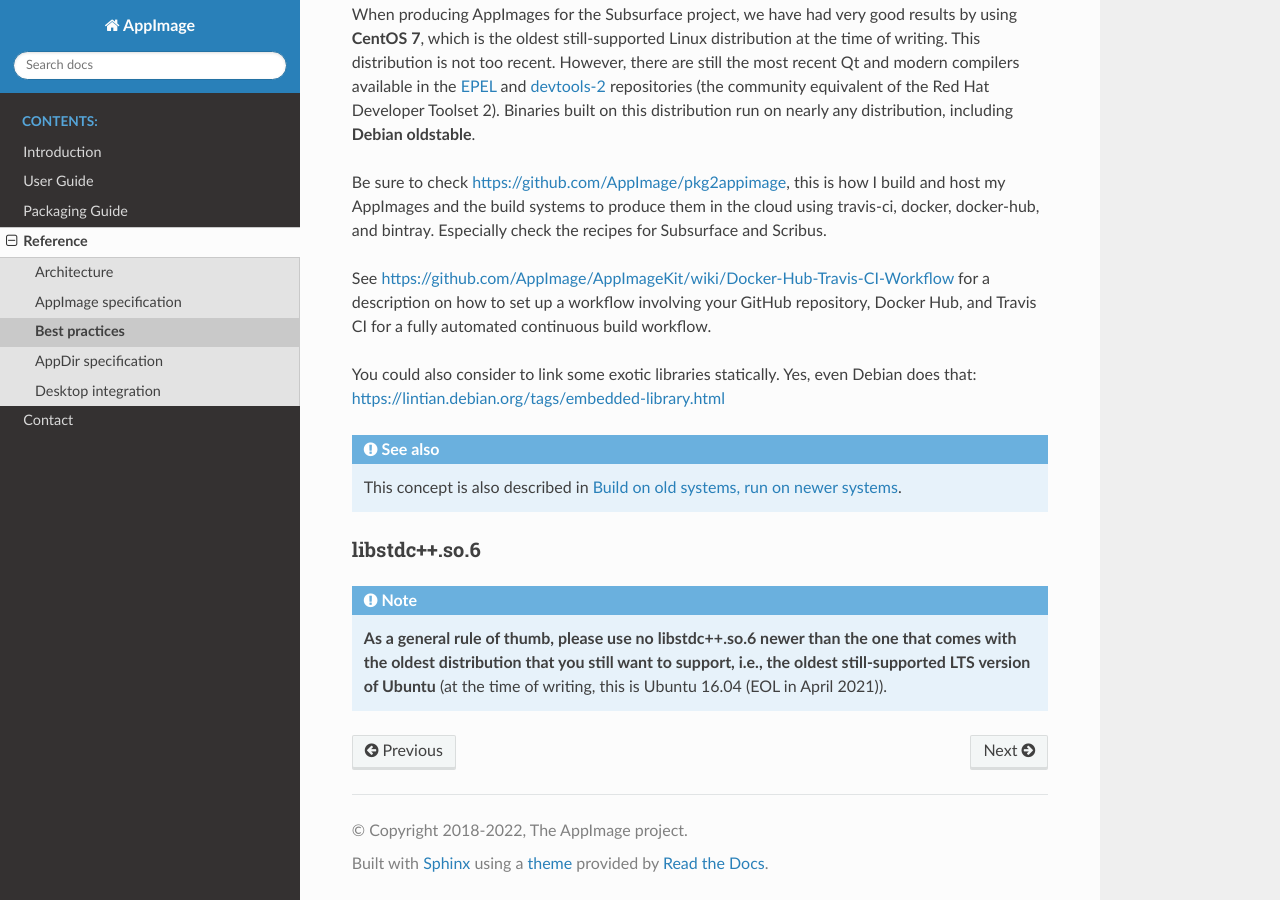
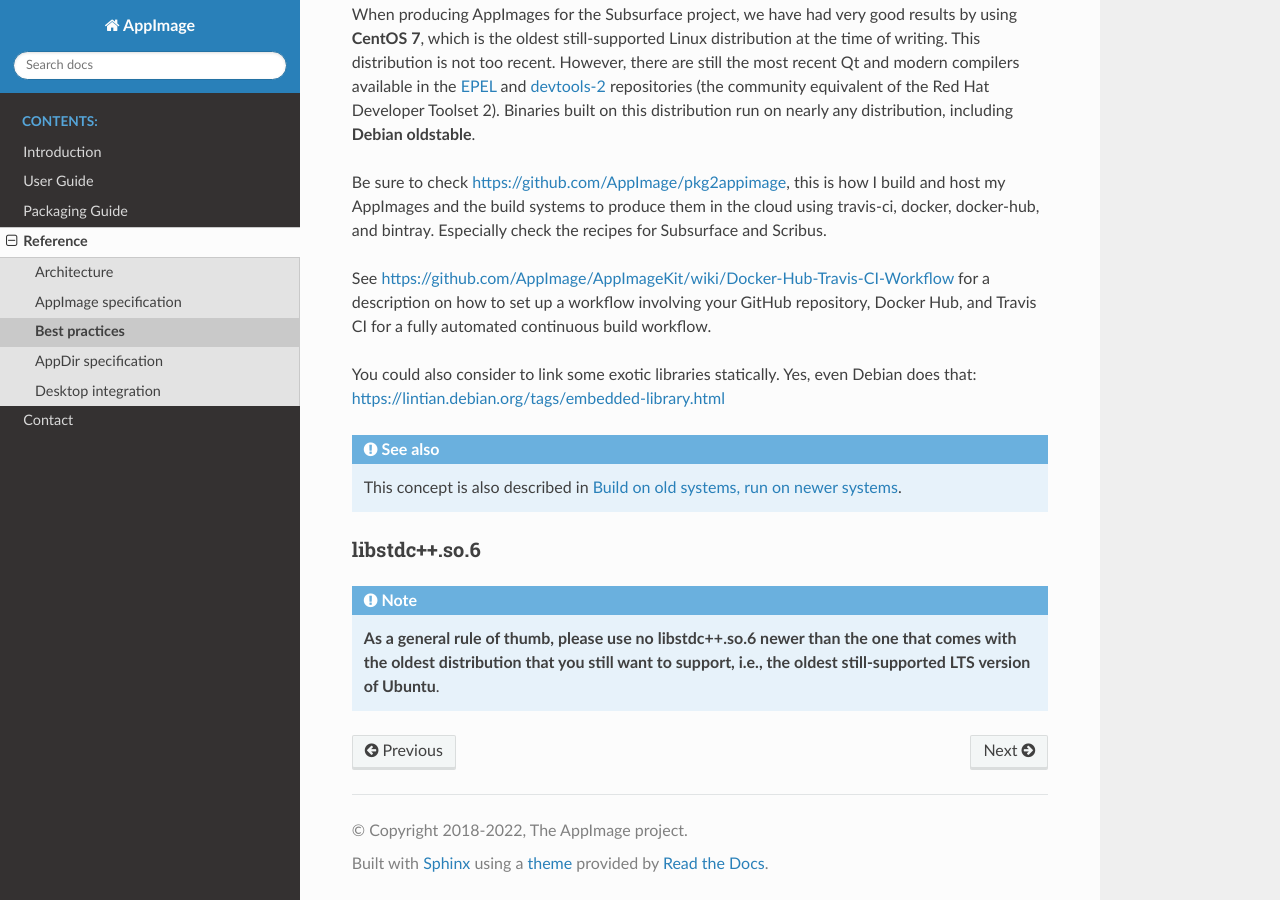
Before and after one commit to AppImage/docs.appimage.org, a Sphinx documentation site: the page built from source/reference/best-practices.rst, in a window 1280 px wide and 900 px high, scrolled down 2710 px. Built offline with Sphinx 7.4.7 and the Read the Docs theme 2.0.0, drawn with Linux system fonts in a browser that asks for light colours.

Commit message:
Remove outdated version information

```diff
--- a/source/reference/best-practices.rst
+++ b/source/reference/best-practices.rst
@@ -115,4 +115,4 @@
 --------------
 
 .. note::
-	**As a general rule of thumb, please use no libstdc++.so.6 newer than the one that comes with the oldest distribution that you still want to support, i.e., the oldest still-supported LTS version of Ubuntu** (at the time of writing, this is Ubuntu 16.04 (EOL in April 2021)).
+	**As a general rule of thumb, please use no libstdc++.so.6 newer than the one that comes with the oldest distribution that you still want to support, i.e., the oldest still-supported LTS version of Ubuntu**.
```
